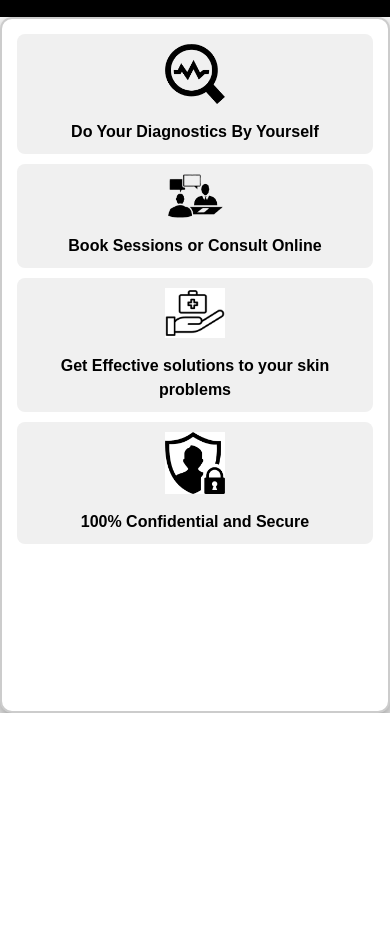
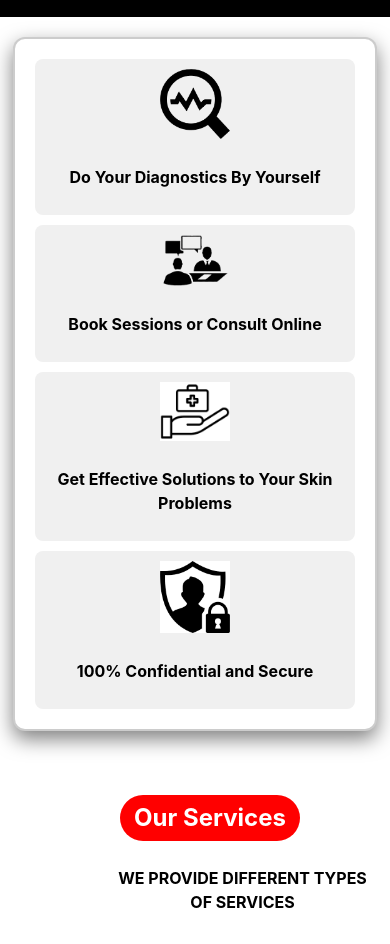
Before and after one commit to KedzeMcBride/diagnog, a React (Vite) app: page / in a window 390 px wide. Shown: the part 740-1684 px from the top of the page. Before the commit the page ends 1453 px from the top, so only its background shows below. Built offline with nearby package versions, Linux system fonts and the light colour scheme.

Commit message:
service & css updated

```diff
--- a/src/assets/Body/service.jsx
+++ b/src/assets/Body/service.jsx
@@ -4,27 +4,34 @@ import treat from '../images/treat.png';
 import confidential from '../images/confidential.png';
 const Services = () => {
     return (
+        <div className="service-container">
+        {/* Left Side - Service Boxes */}
         <div className="service">
             <div className="diagnose">
-            <img src={diagnose} alt="" />
-            <h3>Do Your Diagnostics By Yourself</h3>
+                <img src={diagnose} alt="Diagnostics" />
+                <h3>Do Your Diagnostics By Yourself</h3>
             </div>
             <div className="treatment">
-            <img src={consult} alt="" className="consult" />
-            <h3>Book Sessions or Consult Online</h3>
+                <img src={consult} alt="Consult" className="consult" />
+                <h3>Book Sessions or Consult Online</h3>
             </div>
             <div className="results">
-            <img src={treat} alt="" className="treat" />
-            <h3>Get Effective solutions to your skin problems</h3>
+                <img src={treat} alt="Treatment" className="treat" />
+                <h3>Get Effective Solutions to Your Skin Problems</h3>
             </div>
             <div className="secure">
-            <img src={confidential} alt="" className="confidential" />
-            <h3>100% Confidential and Secure</h3>
+                <img src={confidential} alt="Confidential" className="confidential" />
+                <h3>100% Confidential and Secure</h3>
             </div>
+        </div>
 
-            <h3 className="our">Our Services</h3>
-            <h4 className="small">WE PROVIDE DIFFERENT TYPE OF SERVICES</h4>
+        {/* Right Side - Text Content */}
+        <div className="service-text">
+            <h3>Our Services</h3>
+            <h4>WE PROVIDE DIFFERENT TYPES OF SERVICES</h4>
         </div>
+    </div>
+
      );
 }
 
--- a/src/index.css
+++ b/src/index.css
@@ -265,65 +265,89 @@ body {
     margin-left: 0;
   }
 }
-/* Main Service Container with background shadow */
+/* Container to align service boxes and text */
+.service-container {
+  display: flex;
+  justify-content: center; /* Center everything */
+  align-items: center; /* Align items vertically */
+  gap: 40px; /* Space between service boxes and text */
+  padding: 20px;
+}
+
+/* Service Box Container */
 .service {
   display: grid;
-  grid-template-columns: repeat(2, auto);
-  gap: 10px;
+  grid-template-columns: repeat(2, auto); /* 2 columns */
+  gap: 10px; /* Reduced gap */
   padding: 20px;
   background: #fff;
   border: 2px solid rgba(0, 0, 0, 0.2);
   border-radius: 12px;
   box-shadow: 0 8px 20px rgba(0, 0, 0, 0.5);
-  justify-content: center;
 }
 
-/* Style for each service box (the first four divs) */
+/* Individual Service Boxes */
 .service > div {
-  width: 300px; /* Reduced width */
+  width: 300px; /* Smaller box width */
   background-color: #f0f0f0;
   text-align: center;
   padding: 10px;
   border-radius: 8px;
+  color: black;
 }
-
-/* Adjust the image size within service boxes */
+.service > div h3 {
+  color: black;
+  font-size: 1em;
+  margin-top: 10px;
+}
+/* Service Box Images */
 .service img {
-  width: 70px; /* Reduced image size */
+  width: 70px;
   height: auto;
   margin-bottom: 10px;
 }
 
-/* h3 styling inside each service box */
-.service > div h3 {
-  color: #000;
-  font-family: 'Poppins', sans-serif;
-  font-size: 1em; /* Slightly smaller text */
-  margin: 0;
+/* Service Text Section (Right Side) */
+.service-text {
+  text-align: left; /* Align text to the left */
+  color: black;
+  max-width: 300px; /* Limit text width */
 }
 
-/* Headings that are not part of the grid of boxes will span the full width of the container */
-.service .our,
-.service .small {
-  grid-column: 1 / -1;
+/* Styling for Our Services Heading */
+.service-text h3 {
+  font-size: 1.5em;
+  margin-bottom: 25px;
+  color: white;
+  background-color: red;
+  width: 170px;
   text-align: center;
-  margin-top: 20px;
+  padding: 5px;
+  border-radius: 25px;
+  margin-left: 100px;
+}
+
+/* Styling for the Small Description */
+.service-text h4 {
+  font-size: 1em;
+  font-weight: bold;
+  margin-bottom: 10px;
+  margin-left: 95px;
 }
 
 /* Responsive Adjustments */
-@media (max-width: 600px) {
+@media (max-width: 768px) {
+  .service-container {
+    flex-direction: column; /* Stack service boxes and text on top of each other */
+    align-items: center;
+  }
+
+  .service-text {
+    text-align: center; /* Center text on smaller screens */
+    max-width: 100%;
+  }
+
   .service {
     grid-template-columns: 1fr;
-    padding: 15px;
-    gap: 10px;
-  }
-
-  .service > div {
-    width: auto; /* Full width in mobile view */
-    padding: 10px;
-  }
-
-  .service img {
-    width: 60px;
   }
 }
```
